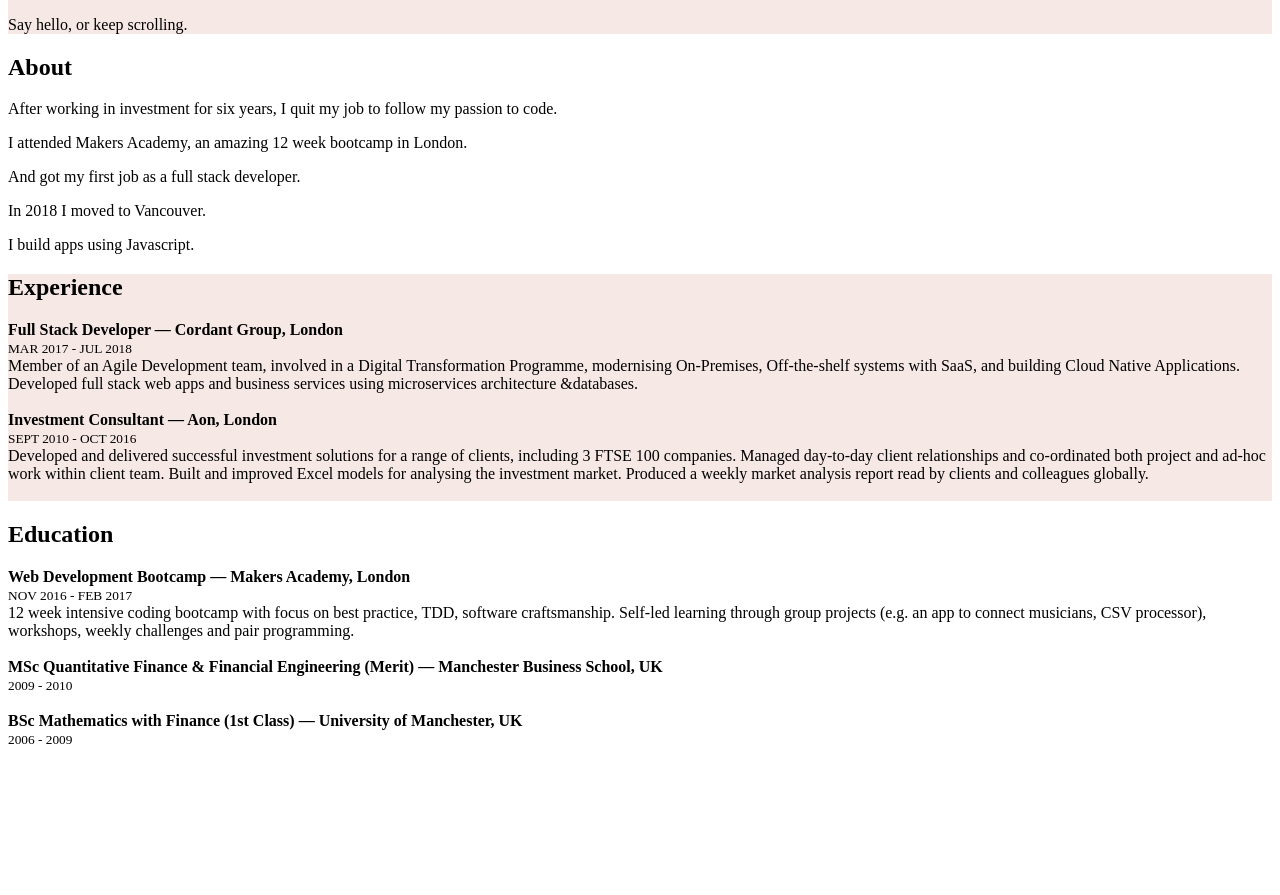
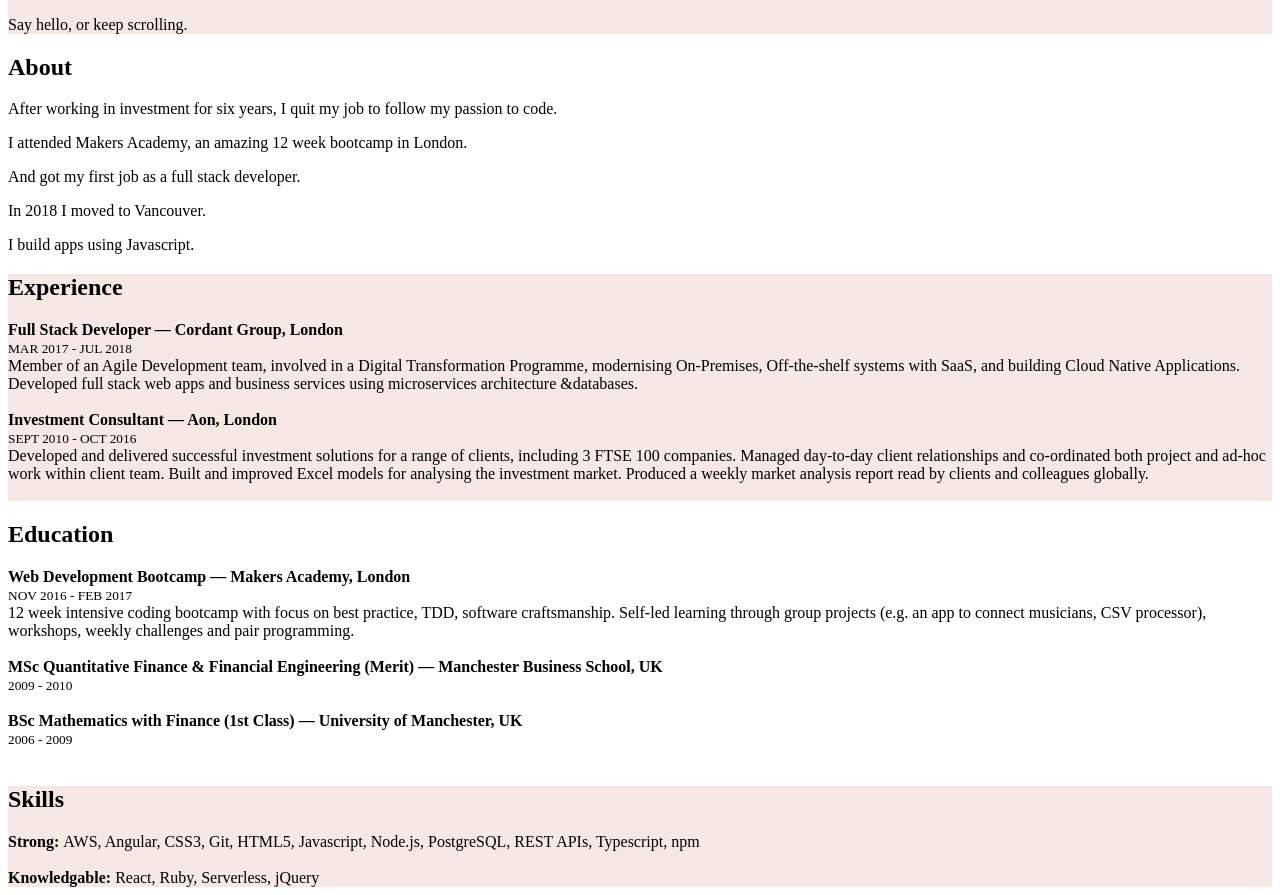
Before and after one commit to cjcoops/chris-cooper, a Gatsby site: page / in a window 1280 px wide. Shown: the part 105-1000 px from the top of the page. Before the commit the page ends 879 px from the top, so only its background shows below. Built offline with nearby package versions, Linux system fonts and the light colour scheme; Gatsby itself is replaced by a stand-in of ours.

Commit message:
adds skills component

```diff
--- a/data/sections.json
+++ b/data/site.json
@@ -48,5 +48,23 @@
         "description": null
       }
     ]
+  },
+  "skills": {
+    "title": "Skills",
+    "background": "linear-gradient(#f6e8e5, #f6e8e5)",
+    "strong": [
+      "Javascript",
+      "Typescript",
+      "Angular",
+      "Node.js",
+      "PostgreSQL",
+      "HTML5",
+      "CSS3",
+      "AWS",
+      "REST APIs",
+      "Git",
+      "npm"
+    ],
+    "knowledgable": ["React", "Ruby", "Serverless", "jQuery"]
   }
 }
--- /dev/null
+++ b/src/components/skills.js
@@ -0,0 +1,19 @@
+import React from 'react'
+
+const Skills = ({ data }) => {
+  return (
+    <div>
+      <div>
+        <strong>Strong: </strong>
+        {data.strong.sort().join(', ')}
+      </div>
+      <br />
+      <div>
+        <strong>Knowledgable: </strong>
+        {data.knowledgable.sort().join(', ')}
+      </div>
+    </div>
+  )
+}
+
+export default Skills
--- a/src/pages/index.js
+++ b/src/pages/index.js
@@ -4,11 +4,12 @@ import Intro from '../components/intro'
 import About from '../components/about'
 import EventList from '../components/eventList'
 import Section from '../components/section'
+import Skills from '../components/skills'
 
-import sections from '../../data/sections.json'
+import site from '../../data/site.json'
 
 const IndexPage = () => {
-  const { about, experience, education } = sections
+  const { about, experience, education, skills } = site
 
   return (
     <div>
@@ -25,6 +26,10 @@ const IndexPage = () => {
       <Section data={education}>
         <EventList data={education} />
       </Section>
+
+      <Section data={skills}>
+        <Skills data={skills} />
+      </Section>
     </div>
   )
 }
```
